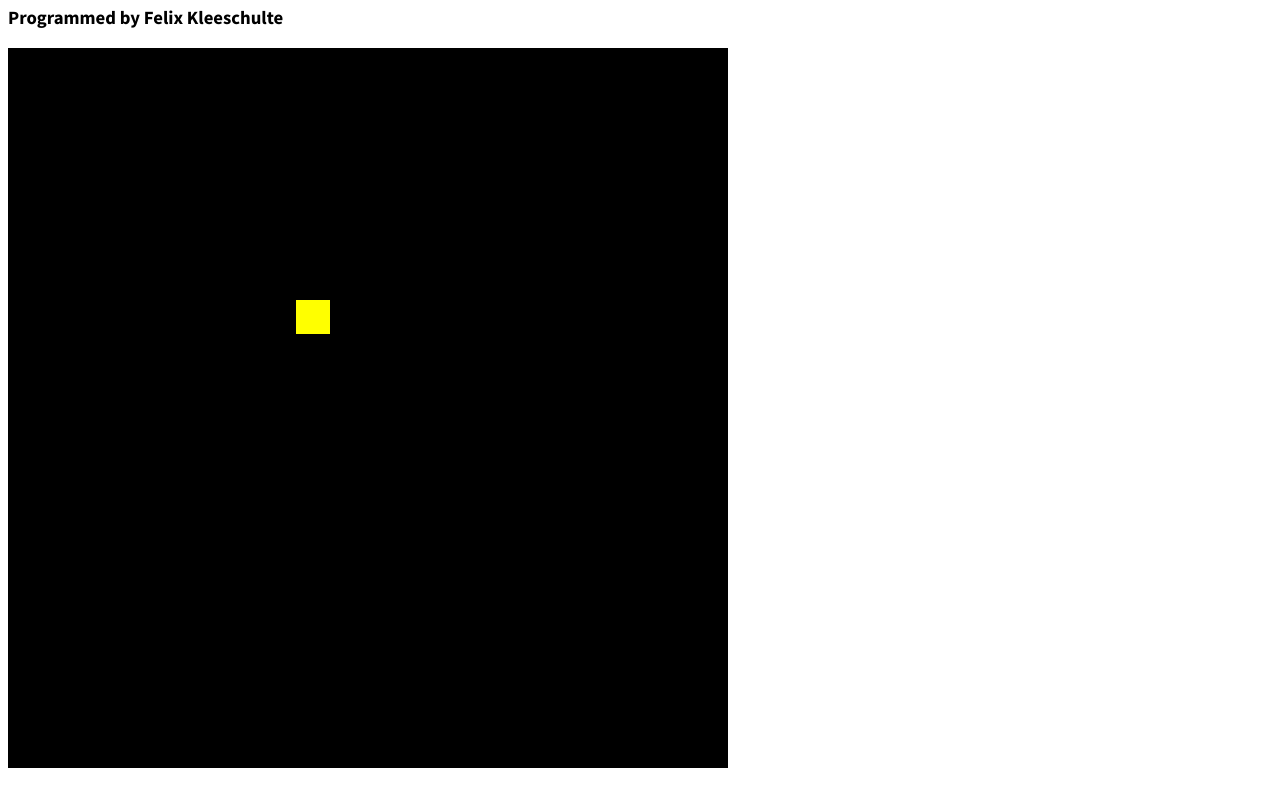
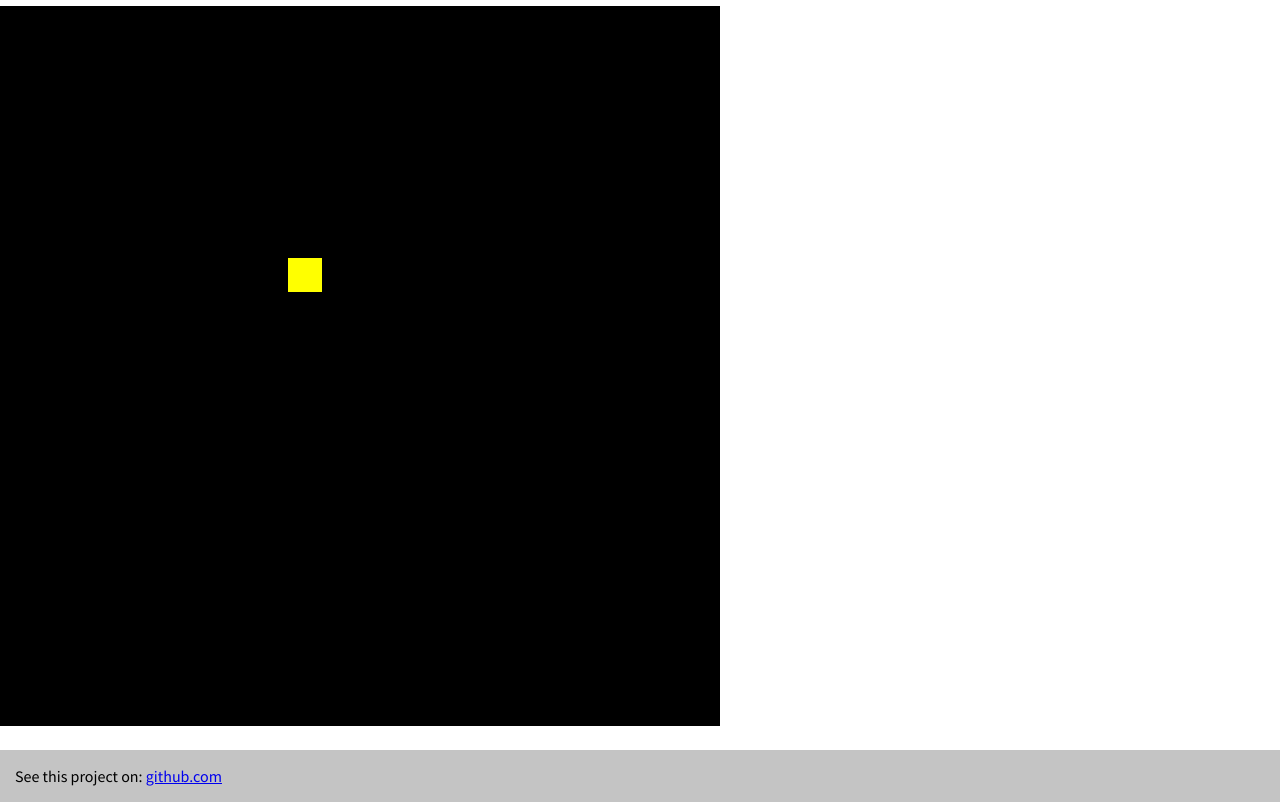
Before and after one commit to felixkleeschulte/snake, a plain HTML site: page index.html in a window 1280 px wide. Shown: the part 77-879 px from the top of the page. Before the commit the page ends 857 px from the top, so only its background shows below. Drawn offline with Linux system fonts and the light colour scheme.

Commit message:
design changes

```diff
--- a/index.html
+++ b/index.html
@@ -15,10 +15,21 @@
 </head>
 
 <body>
-    <h1>Snake</h1>
-    <h3>Programmed by Felix Kleeschulte</h3>
-    <canvas id="canvas_playArea" width="720" height="720"></canvas>
-    <script src="snake.js" type="text/javascript"></script>
+    <div id="section_gameContent">
+        <h1>Snake</h1>
+
+
+        <canvas id="canvas_playArea" width="720" height="720"></canvas>
+        <script src="snake.js" type="text/javascript"></script>
+        <br><br>
+    </div>
+
+    <footer>
+        <p>See this project on: <a href="https://github.com/felixkleeschulte/snake">github.com</a></p>
+    </footer>
+
 </body>
 
+
+
 </html>
--- a/styles.css
+++ b/styles.css
@@ -1,7 +1,21 @@
 body {
+    margin: 0%;
     font-family: 'Source Sans Pro', Tahoma, Geneva, Verdana, sans-serif;
+    display: flex;
+    flex-direction: column;
+    min-height: 100vh;
+}
+
+#section_gameContent {
+    flex: 1;
 }
 
 #canvas_playArea {
     background-color: aquamarine;
 }
+
+footer {
+    background-color: rgb(196, 196, 196);
+    padding-left: 15px;
+    padding-right: 15px;
+}
```
